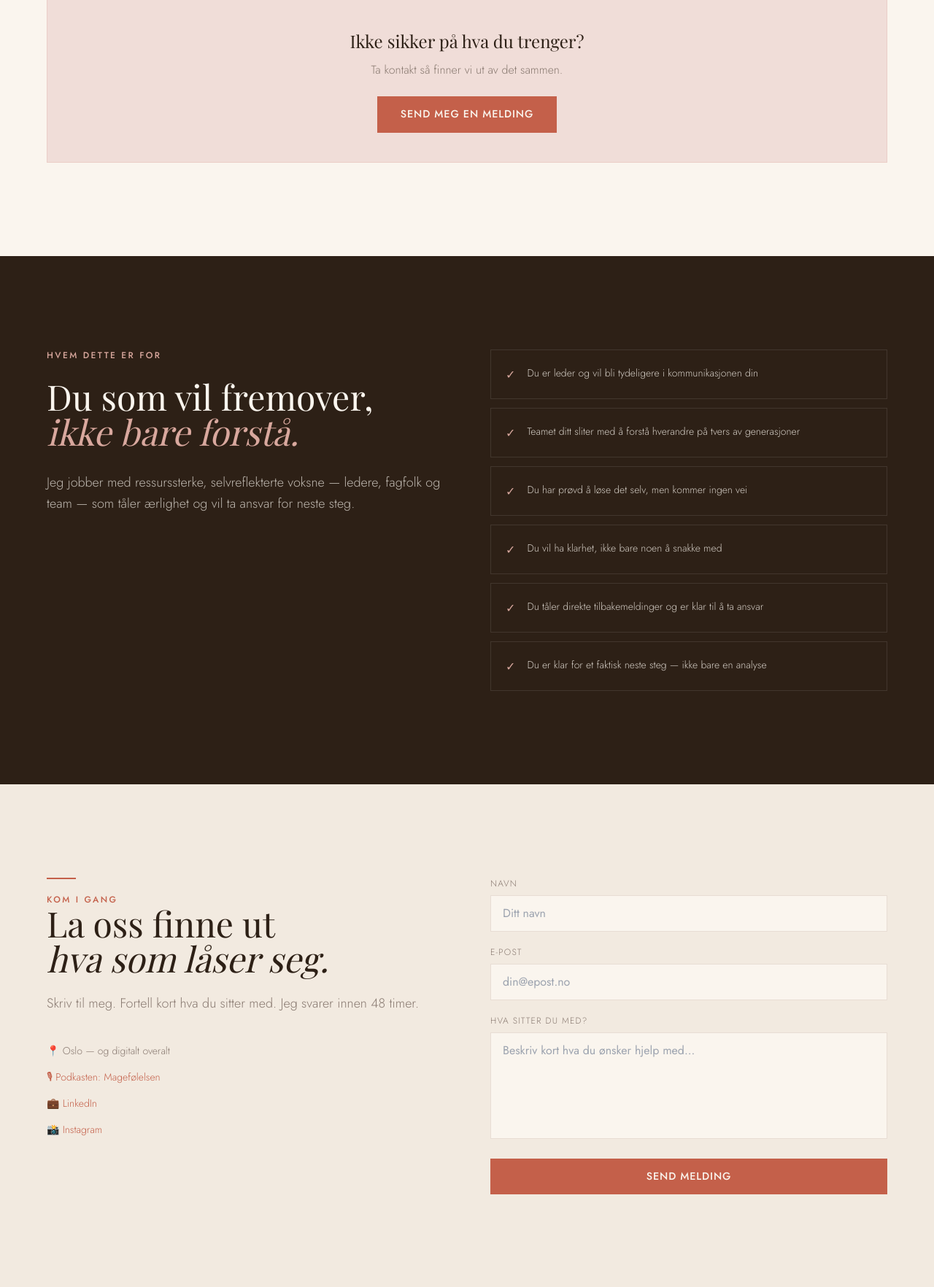
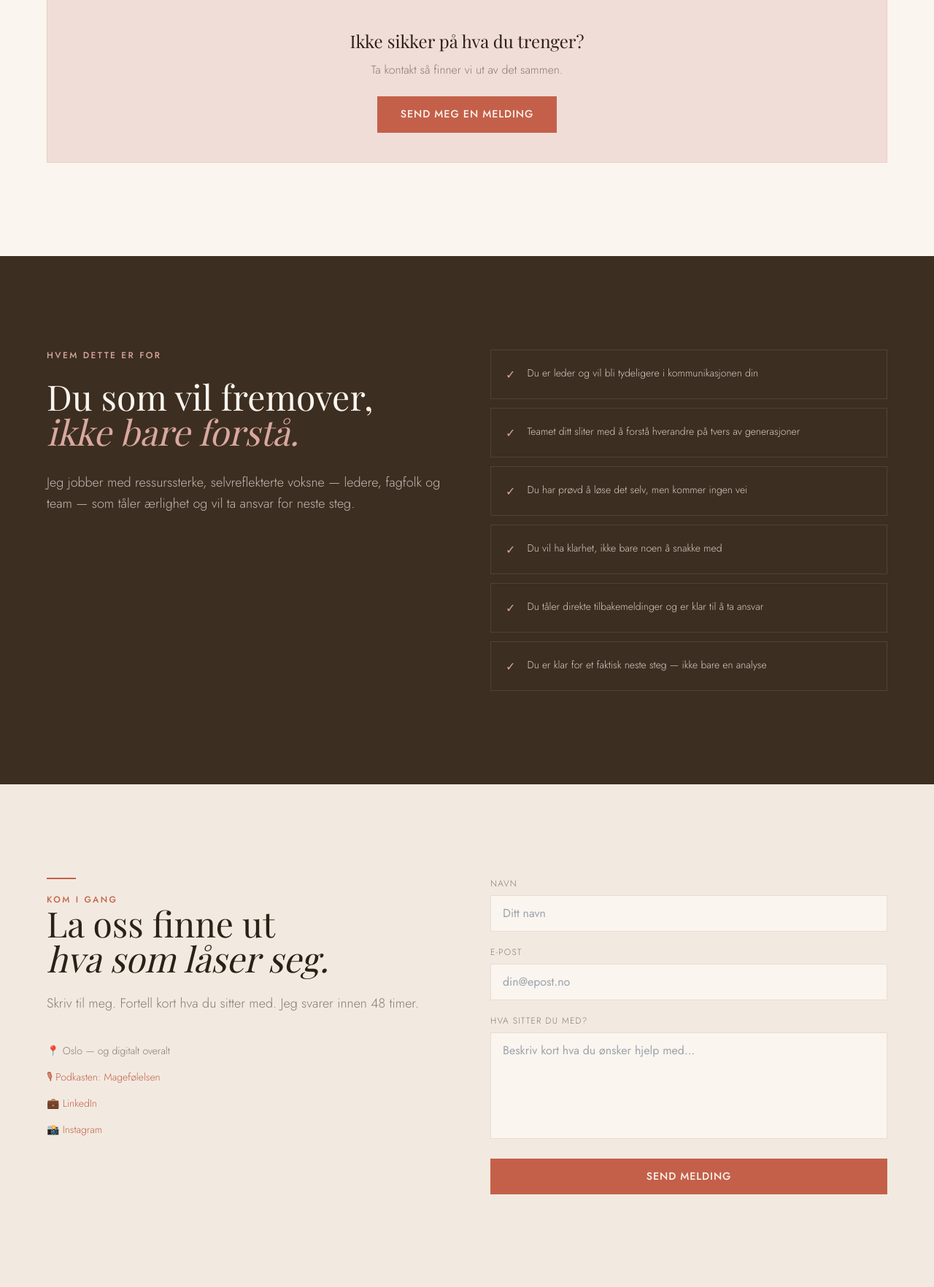
Before and after one commit to davidmyrann-sketch/therese-fallentin, a Flask app: page / in a window 1280 px wide. Shown: the part 4076-5840 px from the top of the page at 73% size. Run offline with Flask 3, Linux system fonts and the light colour scheme; some libraries are stand-ins or nearby versions; some web fonts are replaced.

Commit message:
Soften dark section background from black to warm brown

```diff
--- a/templates/index.html
+++ b/templates/index.html
@@ -228,7 +228,7 @@
   </section>
 
   <!-- HVEM ER DET FOR -->
-  <section class="py-24 md:py-32 px-6 bg-bark text-cream">
+  <section class="py-24 md:py-32 px-6 bg-[#3D2E22] text-cream">
     <div class="max-w-6xl mx-auto">
       <div class="grid lg:grid-cols-2 gap-16 items-start">
         <div class="fade-up">
```
